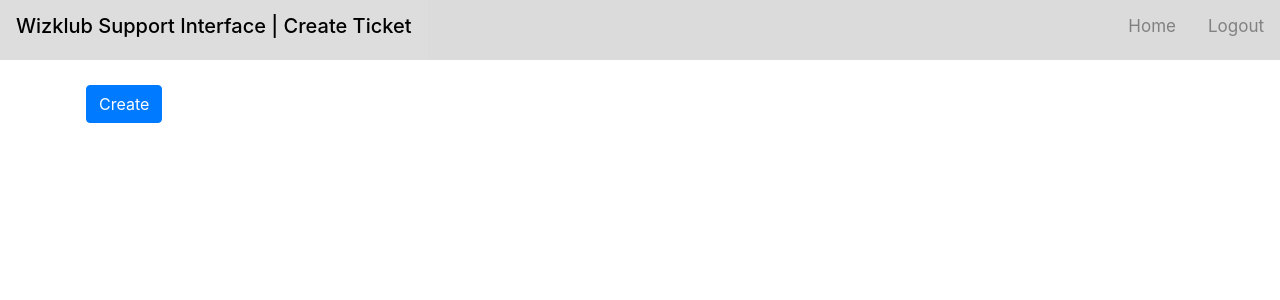
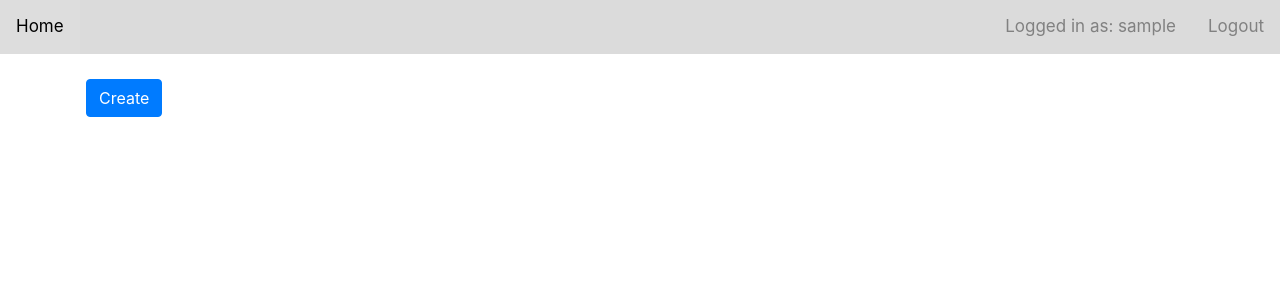
Before and after one commit to codewithmonk/wizklub-app, a Django app: page /create/ in a window 1280 px wide. Shown: the top 300 px of the page. Run offline with Django 3.2, Linux system fonts and the light colour scheme; the visitor is signed in with stand-in values (Sample User, id 1); parts of the project's set-up code (start-up, migrations or seed data) failed here and were passed over; some libraries are stand-ins or nearby versions.

Commit message:
new features added

```diff
--- a/core/templates/base.html
+++ b/core/templates/base.html
@@ -23,19 +23,20 @@
 <body>
 
     <div class="topnav">
-      <div class="topnav-right">
+      <div class="topnav-left">
           <a href="/">Home</a>
-        {% if user.is_authenticated %}
-                <a href="/accounts/logout">Logout</a>
           {% if user.get_role_display == 'admin' %}
                 <a href="/create_user">Add User</a>
           {% endif %}
+      </div>
+        <div class="topnav-right">
+            {% if user.is_authenticated %}
+                <a href="#">Logged in as: {% block user %}{{ user.username }}{% endblock %}</a>
+                <a href="/accounts/logout">Logout</a>
+
           {% else %}
                 <a href="/accounts/login">Login</a>
         {% endif %}
-      </div>
-        <div class="topnav-left">
-            <a href="#"><h5>Wizklub Support Interface | {% block feature %}{% endblock %}</h5></a>
         </div>
     </div>
 
--- a/core/templates/core/close_ticket.html
+++ b/core/templates/core/close_ticket.html
@@ -1,5 +1,4 @@
 {% extends 'base.html' %}
-{% block feature %} Close Ticket {% endblock %}
 {% block main %}
 <center><h3>Ticket No {{ ticket.id }} </h3><hr></center>
     <form class="form-group" method="POST">{% csrf_token %}
--- a/core/templates/core/closed_tickets.html
+++ b/core/templates/core/closed_tickets.html
@@ -3,7 +3,7 @@
     <!--We will receive >tickets< object-->
 
 {% block title %}Closed Tickets{% endblock %}
-{% block feature %}Closed Tickets {% endblock %}
+
 
 
 {% block main %}
--- a/core/templates/core/create_ticket.html
+++ b/core/templates/core/create_ticket.html
@@ -1,6 +1,5 @@
 {% extends 'base.html' %}
 {% block title %} Log Ticket {% endblock %}
-{% block feature %} Create Ticket {% endblock %}
 {% block main %}
 <div class="container">
 <form class="form-goup" method="POST">{% csrf_token %}
--- a/core/templates/core/home.html
+++ b/core/templates/core/home.html
@@ -5,6 +5,8 @@
 {% block title %}Home{% endblock %}
 
 {% load static %}
+
+
 
 {% block main %}
 
--- a/core/templates/core/ticket_detail.html
+++ b/core/templates/core/ticket_detail.html
@@ -3,7 +3,6 @@
     <!--We will receive >tickets< object-->
 
 {% block title %}Ticket {{ ticket.id }}{% endblock %}
-{% block feature %} Ticket View {% endblock %}
 
 
 {% block main %}
--- a/core/templates/core/unresolved.html
+++ b/core/templates/core/unresolved.html
@@ -4,7 +4,6 @@
 
 
 {% block title %}Pending Issues{% endblock %}
-{% block feature %} Unresolved {% endblock %}
 {% block main %}
 
         <table class="table table-hover">
--- a/core/views.py
+++ b/core/views.py
@@ -46,7 +46,7 @@ def ticket_detail(request, pk):
 @login_required
 def show_closed_tickets(request):
     tickets = Ticket.objects.filter(status="Closed")
-    return render(request, 'core/closed_tickets.html', {'tickets': tickets})
+    return render(request, 'core/closed_tickets.html', {'tickets': tickets,})
 
 
 # @permission_required('ticket.change_ticket', login_url="/accounts/login")
```
